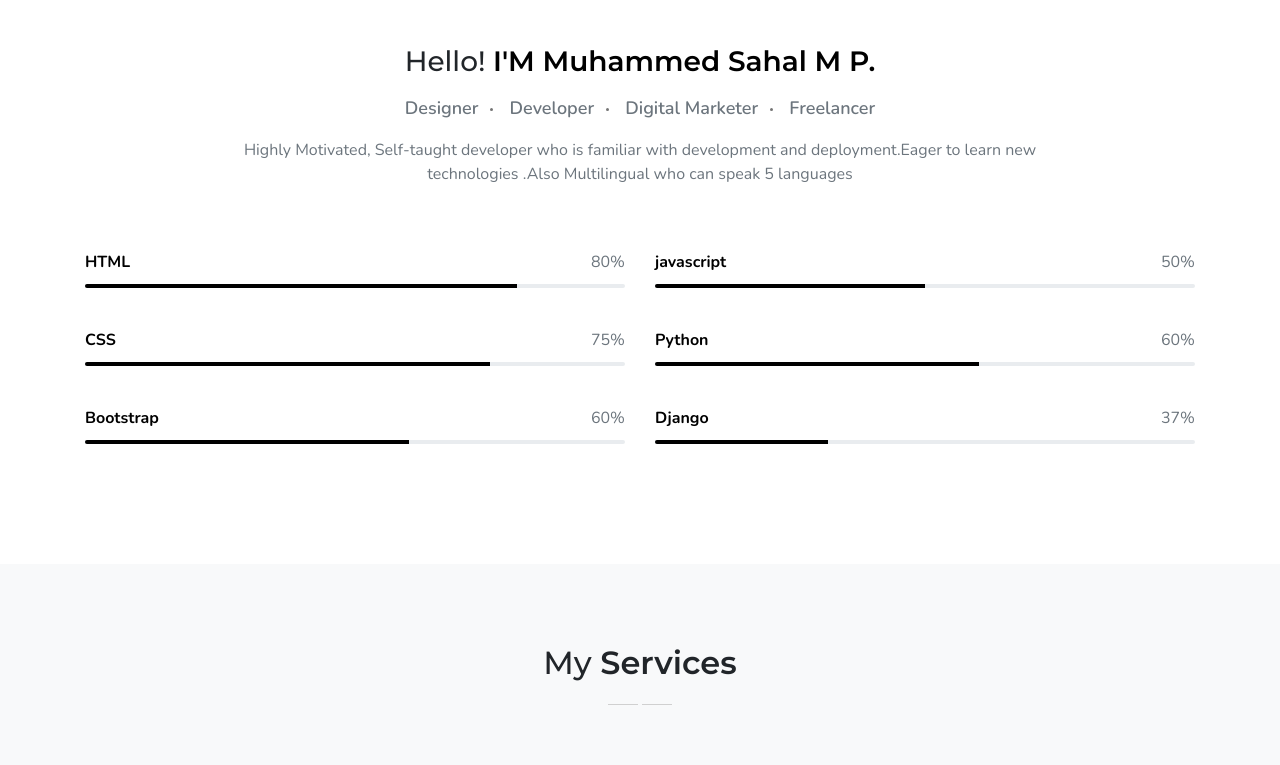
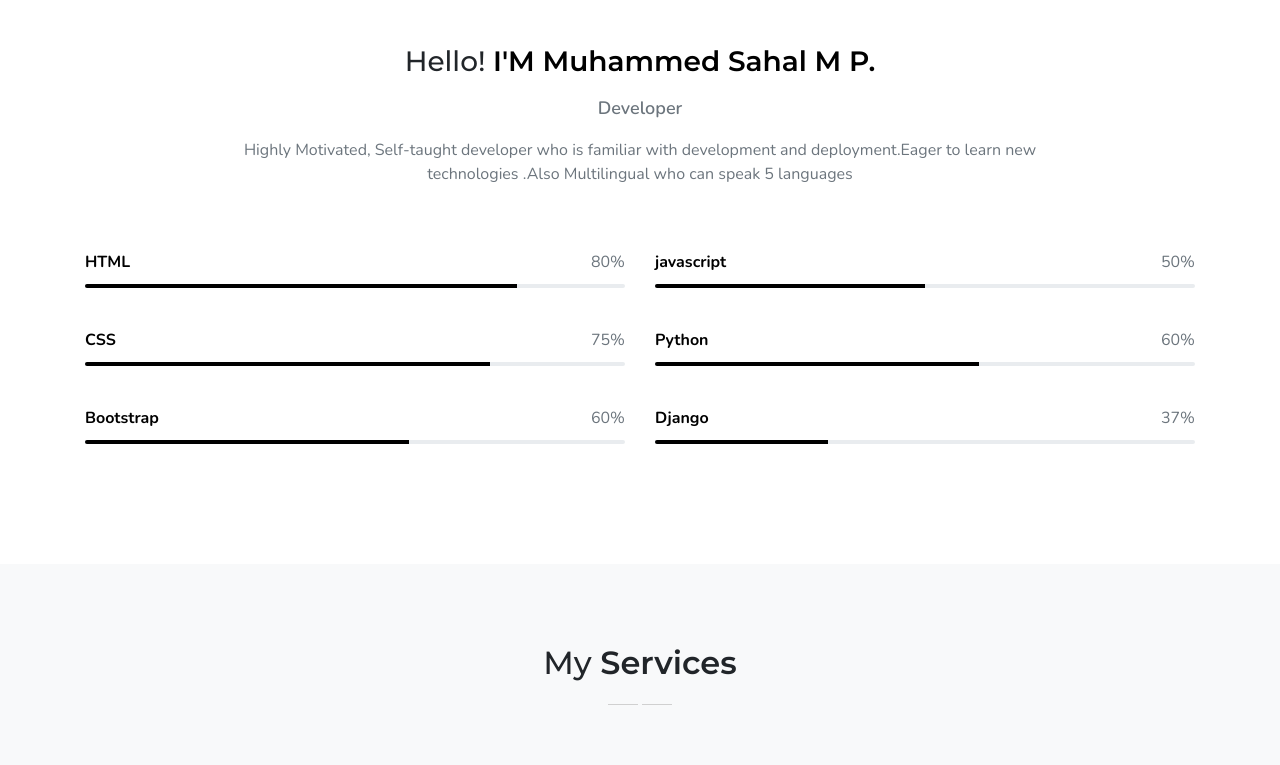
Before and after one commit to Sahalmp/My-Portfolio, a plain HTML site: page index.html in a window 1280 px wide. Shown: the part 1157-1922 px from the top of the page. Drawn offline with nearby package versions, Linux system fonts and the light colour scheme; some icons are missing.

Commit message:
Update index.html

```diff
--- a/index.html
+++ b/index.html
@@ -155,10 +155,10 @@
                         <h3 class="mb-3">Hello! <span class="font-weight-bold text-custom">I'M Muhammed Sahal M
                                 P.</span></h3>
                         <ul class="mb-0 list-inline text-center about-work">
-                            <li class="list-inline-item mr-0 text-muted">Designer</li>
+<!--                             <li class="list-inline-item mr-0 text-muted">Designer</li> -->
                             <li class="list-inline-item mr-0 text-muted">Developer</li>
-                            <li class="list-inline-item mr-0 text-muted">Digital Marketer</li>
-                            <li class="list-inline-item mr-0 text-muted">Freelancer</li>
+<!--                             <li class="list-inline-item mr-0 text-muted">Digital Marketer</li> -->
+<!--                             <li class="list-inline-item mr-0 text-muted">Freelancer</li> -->
                         </ul>
                         <p class="text-muted mt-3">Highly Motivated, Self-taught developer who is familiar with
                             development and deployment.Eager to learn new technologies .Also Multilingual who can speak
```
